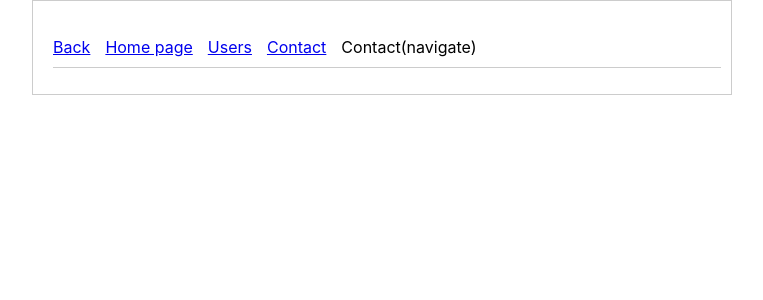
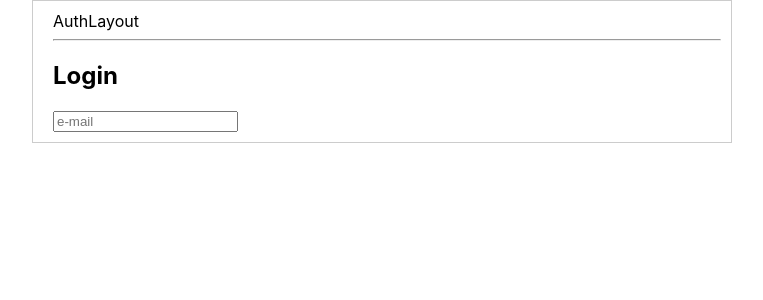
Before and after one commit to osmanbeshirov/Turkcell-react-201, a React (Create React App) app: page /auth in a window 1280 px wide. Shown: the top 300 px of the page, without its empty margins (258-1021 px from the left). Built offline with nearby package versions, Linux system fonts and the light colour scheme.

Commit message:
layout route in rect tsx

```diff
--- a/src/App.tsx
+++ b/src/App.tsx
@@ -14,6 +14,9 @@
 import UserList from './components/UserList';
 import UserDetails from './Pages/UserDetails'
 import Contact from './Pages/Contact';
+import Login from './Pages/Login';
+import DashboardLayout from './Layouts/DashboardLayout';
+import AuthLayout from './Layouts/AuthLayout';
 
 function App() {
 
@@ -25,15 +28,22 @@
 
       <BrowserRouter>
 
-        <Menu />
         <Routes>
-          <Route index element={<Home />} />
 
-          <Route path='users' element={<Users />} />
+          <Route path='/' element={<DashboardLayout />}>
+            <Route index element={<Home />} />
 
-          <Route path='users/:id' element={<UserDetails />} />
+            <Route path='users' element={<Users />} />
 
-          <Route path='contact' element={<Contact />} />
+            <Route path='users/:id' element={<UserDetails />} />
+
+            <Route path='contact' element={<Contact />} />
+          </Route>
+
+          <Route path='auth' element={<AuthLayout />}>
+            <Route index element={<Login />} />
+          </Route>
+
         </Routes>
       </BrowserRouter>
 
--- /dev/null
+++ b/src/Layouts/AuthLayout.tsx
@@ -0,0 +1,14 @@
+import React from 'react'
+import { Outlet } from 'react-router-dom'
+
+const AuthLayout = () => {
+  return (
+    <div>AuthLayout
+        <hr/>
+
+        <Outlet/>
+    </div>
+  )
+}
+
+export default AuthLayout
--- /dev/null
+++ b/src/Layouts/DashboardLayout.tsx
@@ -0,0 +1,19 @@
+import React from 'react'
+import { Outlet } from 'react-router-dom';
+import Menu from '../components/Menu';
+
+const DashboardLayout = () => {
+  return (
+    <div>
+
+
+      <Menu />
+
+      <div id='context'>
+        <Outlet />
+      </div>
+    </div>
+  )
+}
+
+export default DashboardLayout;
--- /dev/null
+++ b/src/Pages/Login.tsx
@@ -0,0 +1,12 @@
+import React from 'react'
+
+const Login = () => {
+  return (
+    <div>
+        <h2>Login</h2>
+        <input placeholder='e-mail'/>
+    </div>
+  )
+}
+
+export default Login
```
